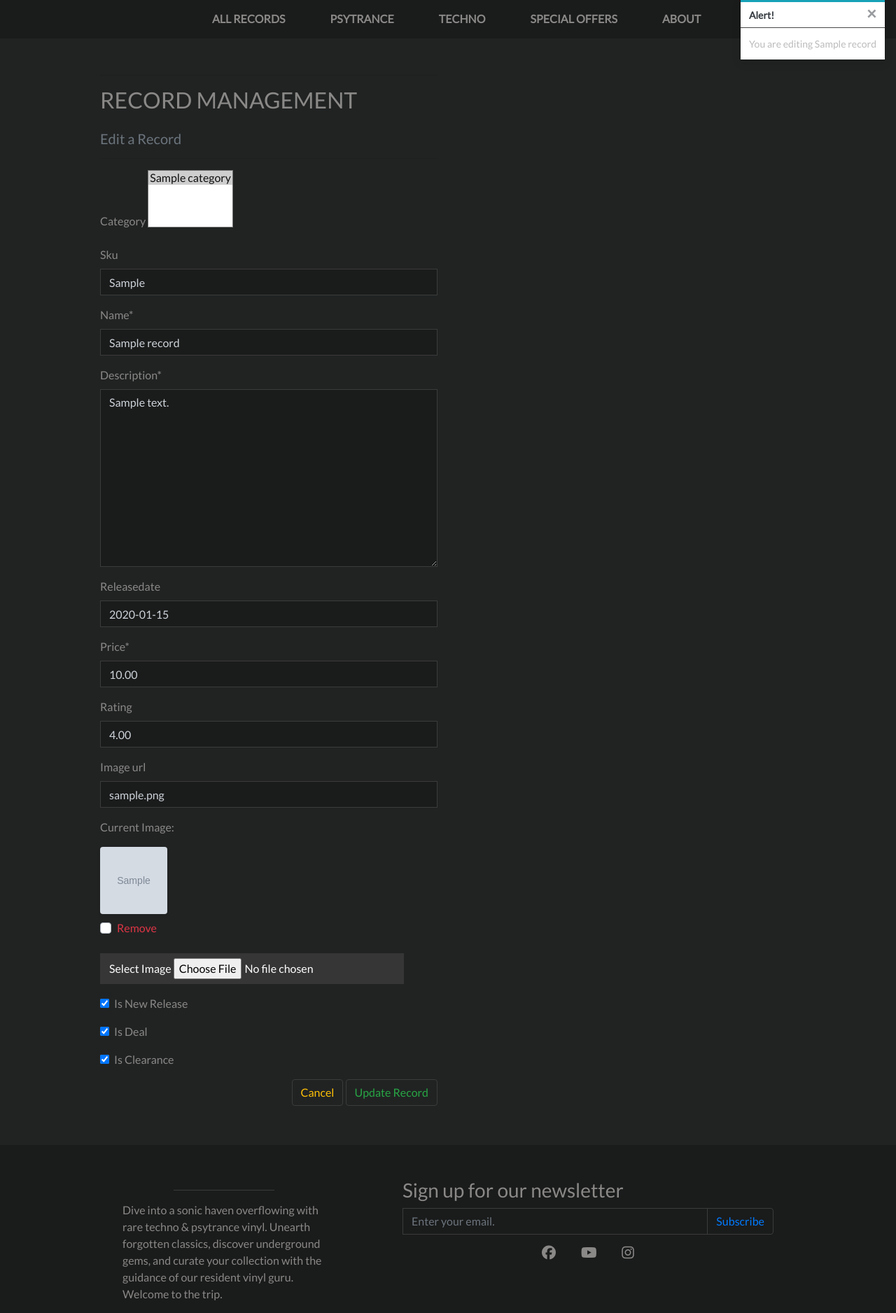
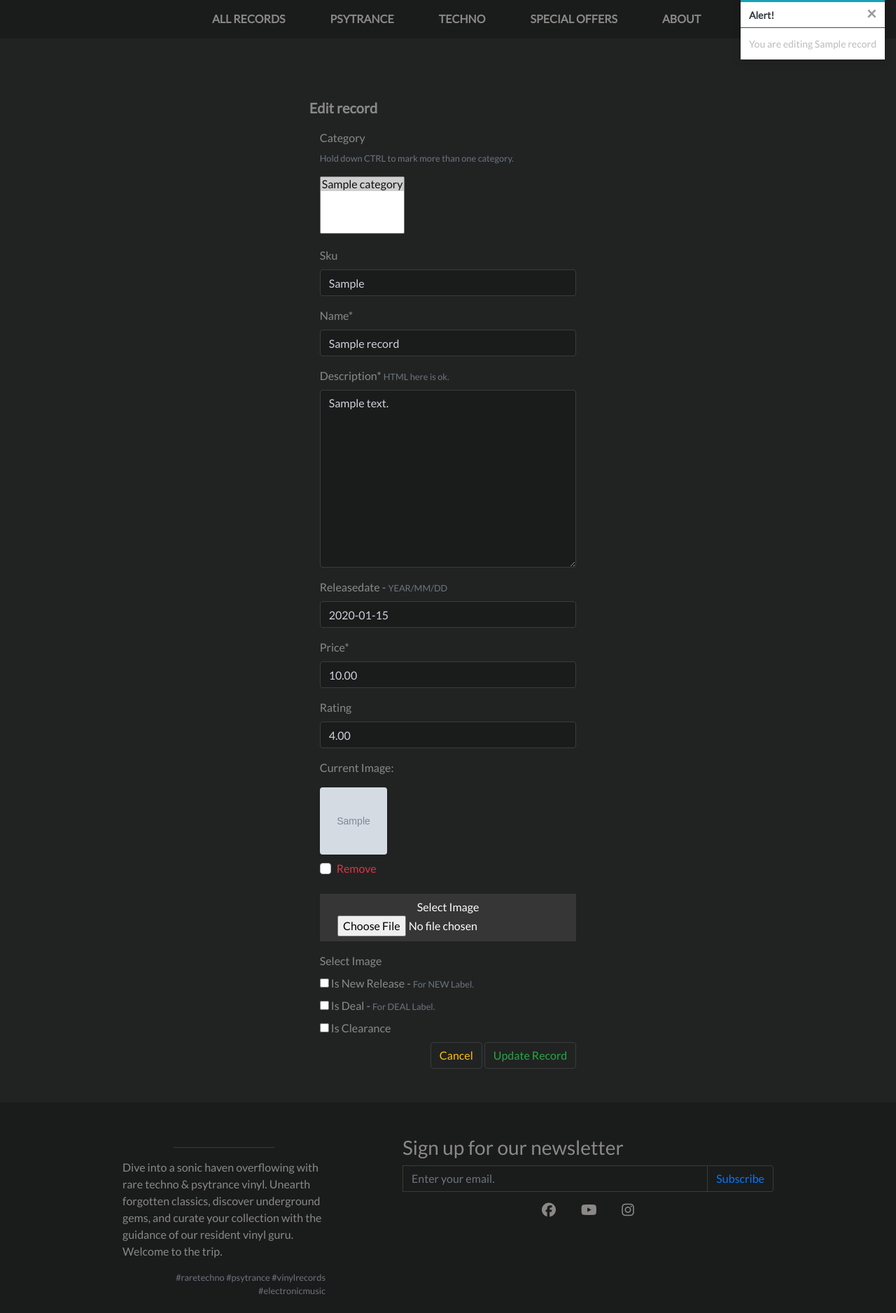
Before and after one commit to zakenaio/pp5-tonality, a Django app: page /records/edit/1/ in a window 1280 px wide. Shown: the part 73-1949 px from the top of the page at 70% size. Run offline with Django 5.2, Linux system fonts and the light colour scheme; a user stored in the database is signed in; tables that the repository leaves empty hold one stand-in row (values such as "Sample post"); grey boxes marked "Sample" are stand-in pictures; some libraries are stand-ins or nearby versions.

Commit message:
change place on login and register in nav, changes to form styling in add, and edit record

```diff
--- a/home/templates/home/index.html
+++ b/home/templates/home/index.html
@@ -23,7 +23,7 @@
                 </h1>
                 <div class="my-5">
                     <h4>
-                        <a href="{% url 'records' %}" class="shop-now-button btn btn-lg rounded-2 text-uppercase py-3">Go to store!</a>
+                        <a href="{% url 'records' %}" class="shop-now-button btn btn-lg rounded-2 text-uppercase py-3 shadow-img">Go to store!</a>
                     </h4>
                 </div>
             </div>
--- a/records/templates/records/add_record.html
+++ b/records/templates/records/add_record.html
@@ -20,7 +20,7 @@
 
                 <p class="lead font-weight-bold">Add a Record</p>
 
-                <div class="col-12 col-lg-6">
+                <div class="col-12">
 
 
                         <form method="POST" action="/records/add/" class="form w-100 mb-2" enctype="multipart/form-data">
--- a/records/templates/records/edit_record.html
+++ b/records/templates/records/edit_record.html
@@ -1,5 +1,6 @@
 {% extends "base.html" %}
 {% load static %}
+{% load widget_tweaks %}
 
 {% block page_header %}
     <div class="container header-container">
@@ -10,32 +11,142 @@
 {% endblock %}
 
 {% block content %}
-    <div class="container">
+<div class="container-fluid">
     <div class="row">
-            <div class="col-12 col-md-6">
-                <hr>
-                <h2 class="logo-font mb-4">Record Management</h2>
-                <h5 class="text-muted">Edit a Record</h5>
-                <hr>
+        <div class="col-12 col-md-6 col-lg-4 mx-auto">
+            <div class="product-details-container mb-5 mt-md-5">
+
+                <p class="lead font-weight-bold">Edit record</p>
+
+                <div class="col-12">
+
+                <form method="POST" action="{% url 'edit_record' record.id %}" class="form mb-2" enctype="multipart/form-data">
+                    {% csrf_token %}
+
+                    <label for="id_category" class="control-label ">
+                        Category
+                    </label>
+                    <p class="small text-muted">Hold down CTRL to mark more than one category.</p>
+
+                    <div class="controls">
+                        <div class="form-group">
+                            {{ form.category|attr:"class:form-control"|attr:"class:selectmultiple"|attr:"name=category"|attr:"id=id_category" }}
                         </div>
                     </div>
 
-        <div class="row">
-            <div class="col-12 col-md-6 mb-5">
-                <form method="POST" action="{% url 'edit_record' record.id %}" class="form mb-2" enctype="multipart/form-data">
-                    {% csrf_token %}
+                    <label for="id_sku" class="control-label ">
+                        Sku
+                    </label>
+                    <div class="form-group">
+                        {{ form.sku|attr:"class:form-control"|attr:"placeholder:"|attr:"id=id_sku" }}
+                    </div>
+                    <input type="hidden" name="next" value="{{next}}" />
+
+                    <label for="id_name" class="control-label requiredField">
+                        Name<span class="asteriskField">*</span>
+                    </label>
+                    <div class="form-group">
+                        {{ form.name|attr:"class:form-control"|attr:"placeholder:"|attr:"id=id_name"|attr:"required" }}
+                    </div>
+                    <input type="hidden" name="next" value="{{next}}" />
+
+                    <label for="id_description" class="control-label requiredField">
+                        Description<span class="asteriskField">* </span> <span class="small text-muted"> HTML here is ok.</span>
+                    </label>
+
+                    <div class="controls">
+                        <div class="form-group">
+                            {{ form.description|attr:"class:form-control"|attr:"cols:40"|attr:"rows=10"|attr:"id=id_description"|attr:"required" }}
+                        </div>
+                        <input type="hidden" name="next" value="{{next}}" />
+                    </div>
+
+                    <label for="id_releasedate" class="control-label ">
+                        Releasedate - <span class="small text-muted">YEAR/MM/DD</span>
+                    </label>
+
+                    <div class="controls">
+                        <div class="form-group">
+                            {{ form.releasedate|attr:"class:form-control"|attr:"id=id_releasedate"|attr:"required" }}
+                        </div>
+                        <input type="hidden" name="next" value="{{next}}" />
+                    </div>
+
+
+                    <label for="id_price" class="control-label requiredField">
+                        Price<span class="asteriskField">*</span>
+                    </label>
+
+                    <div class="controls">
+                        <div class="form-group">
+                            {{ form.price|attr:"class:form-control"|attr:"step=0.01"|attr:"type:number"|attr:"class=numberinput"|attr:"id=id_price"|attr:"required" }}
+                        </div>
+                        <input type="hidden" name="next" value="{{next}}" />
+                    </div>
+
+
+                    <label for="id_rating" class="control-label ">
+                        Rating
+                    </label>
+
+                    <div class="controls">
+                        <div class="form-group">
+                            {{ form.rating|attr:"class:form-control"|attr:"step=0.01"|attr:"type:number"|attr:"class=numberinput"|attr:"id=id_rating" }}
+                        </div>
+                        <input type="hidden" name="next" value="{{next}}" />
+                    </div>
+
+                    <div>
                         {% for field in form %}
-                        {% if field.name != 'image' %}
-                            {{ field | as_crispy_field }}
-                        {% else %}
+                            {% if field.name == 'image' %}
                                     {{ field }}
                                 {% endif %}
                         {% endfor %}
+                        <label for="id_new-image" class="control-label ">
+                            Select Image
+                        </label>
+                    </div>
+
+                    <div id="div_id_is_new_release" class="control-group">
+                        <div class="controls">
+                            <label for="id_is_new_release" class="checkbox ">
+                                <input type="checkbox" name="is_new_release"
+                                    class="border-black rounded-0 checkboxinput" id="id_is_new_release">
+                                Is New Release - <span class="small text-muted">For NEW Label.</span>
+                            </label>
+                        </div>
+                    </div>
+
+                    <div id="div_id_is_deal" class="control-group">
+                        <div class="controls">
+                            <label for="id_is_deal" class="checkbox ">
+                                <input type="checkbox" name="is_deal"
+                                    class="border-black rounded-0 checkboxinput" id="id_is_deal">
+                                Is Deal - <span class="small text-muted">For DEAL Label.</span>
+                            </label>
+                        </div>
+                    </div>
+
+                    <div id="div_id_is_clearance" class="control-group">
+                        <div class="controls">
+                            <label for="id_is_clearance" class="checkbox ">
+                                <input type="checkbox" name="is_clearance"
+                                    class="border-black rounded-0 checkboxinput" id="id_is_clearance">
+                                Is Clearance
+                            </label>
+                        </div>
+                    </div>
+
+
                         <div class="text-right">
                             <a class="btn btn-outline-warning border-q rounded-2" href="{% url 'records' %}">Cancel</a>
                             <button class="btn btn-outline-success border-q rounded-2" type="submit">Update Record</button>
                         </div>
                     </form>
+
+                </div>
+
+            </div>
         </div>
     </div>
 </div>
--- a/templates/base.html
+++ b/templates/base.html
@@ -83,8 +83,8 @@
                             <a href="{% url 'profile' %}" class="dropdown-item">My Profile</a>
                             <a href="{% url 'account_logout' %}" class="dropdown-item">Logout</a>
                             {% else %}
+                            <a href="{% url 'account_login' %}" class="dropdown-item">Login</a>
                             <a href="{% url 'account_signup' %}" class="dropdown-item">Register</a>
-                            <a href="{% url 'account_login' %}" class="dropdown-item">Login</a>
                             {% endif %}
                         </div>
                     </li>
--- a/templates/includes/mobile-top-header.html
+++ b/templates/includes/mobile-top-header.html
@@ -1,5 +1,6 @@
 <li class="list-inline-item">
-    <a class="nav-color nav-link d-block d-lg-none" href="#" id="mobile-search" data-toggle="dropdown" aria-haspopup="true" aria-expanded="false">
+    <a class="nav-color nav-link d-block d-lg-none" href="#" id="mobile-search" data-toggle="dropdown"
+        aria-haspopup="true" aria-expanded="false">
         <div class="text-center">
             <div><i class="fas fa-search fa-lg"></i></div>
             <p class="my-0">Search</p>
@@ -8,7 +9,8 @@
     <div class="dropdown-menu border-0 w-100 p-3 rounded-1 my-0 nav-color" aria-labelledby="mobile-search">
         <form class="form" method="GET" action="">
             <div class="input-group w-100">
-                <input class="form-control border border-q rounded-1" type="text" name="q" placeholder="Search our site">
+                <input class="form-control border border-q rounded-1" type="text" name="q"
+                    placeholder="Search our site">
                 <div class="input-group-append">
                     <button class="form-control btn btn-black border border-q rounded-0" type="submit">
                         <span class="icon">
@@ -21,7 +23,8 @@
     </div>
 </li>
 <li class="list-inline-item dropdown">
-    <a class="nav-color nav-link d-block d-lg-none" href="#" id="user-options" data-toggle="dropdown" aria-haspopup="true" aria-expanded="false">
+    <a class="nav-color nav-link d-block d-lg-none" href="#" id="user-options" data-toggle="dropdown"
+        aria-haspopup="true" aria-expanded="false">
         <div class="text-center">
             <div><i class="fas fa-user fa-lg"></i></div>
             <p class="my-0">My Account</p>
@@ -35,13 +38,14 @@
         <a href="{% url 'profile' %}" class="dropdown-item">My Profile</a>
         <a href="{% url 'account_logout' %}" class="dropdown-item">Logout</a>
         {% else %}
+        <a href="{% url 'account_login' %}" class="dropdown-item">Login</a>
         <a href="{% url 'account_signup' %}" class="dropdown-item">Register</a>
-            <a href="{% url 'account_login' %}" class="dropdown-item">Login</a>
         {% endif %}
     </div>
 </li>
 <li class="list-inline-item">
-    <a class="{% if grand_total %}text-primary font-weight-bold{% else %}nav-color{% endif %} nav-link d-block d-lg-none" href="{% url 'view_bag' %}">
+    <a class="{% if grand_total %}text-primary font-weight-bold{% else %}nav-color{% endif %} nav-link d-block d-lg-none"
+        href="{% url 'view_bag' %}">
         <div class="text-center">
             <div><i class="fas fa-shopping-bag fa-lg"></i></div>
             <p class="my-0">
--- a/tonality/settings.py
+++ b/tonality/settings.py
@@ -27,7 +27,7 @@
 SECRET_KEY = os.environ.get('SECRET_KEY', '')
 
 # SECURITY WARNING: don't run with debug turned on in production!
-DEBUG = False
+DEBUG = True
 
 ALLOWED_HOSTS = ['127.0.0.1', '*.herokuapp.com', '*']
 
```
Lines whose indentation alone changed are shown as unchanged.
